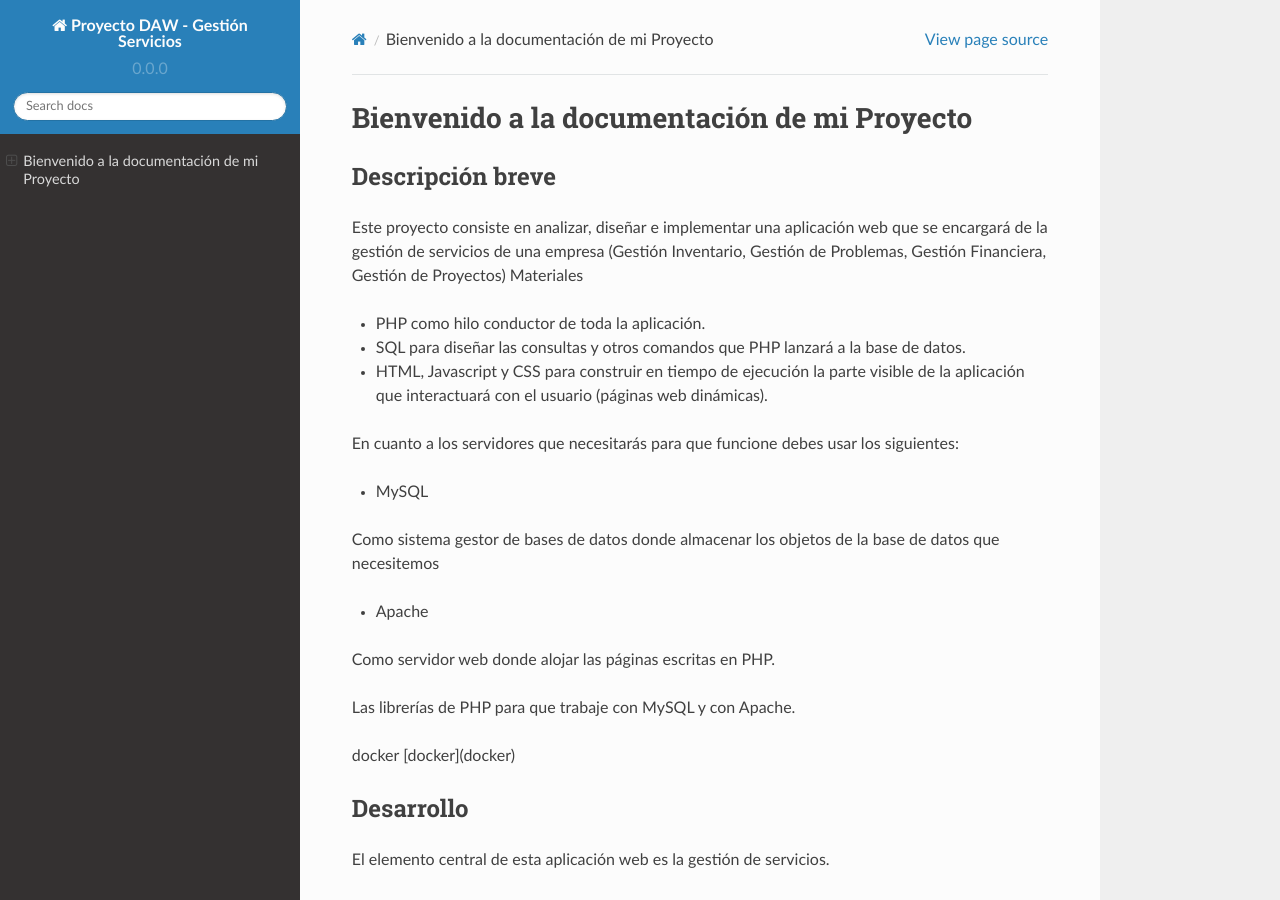
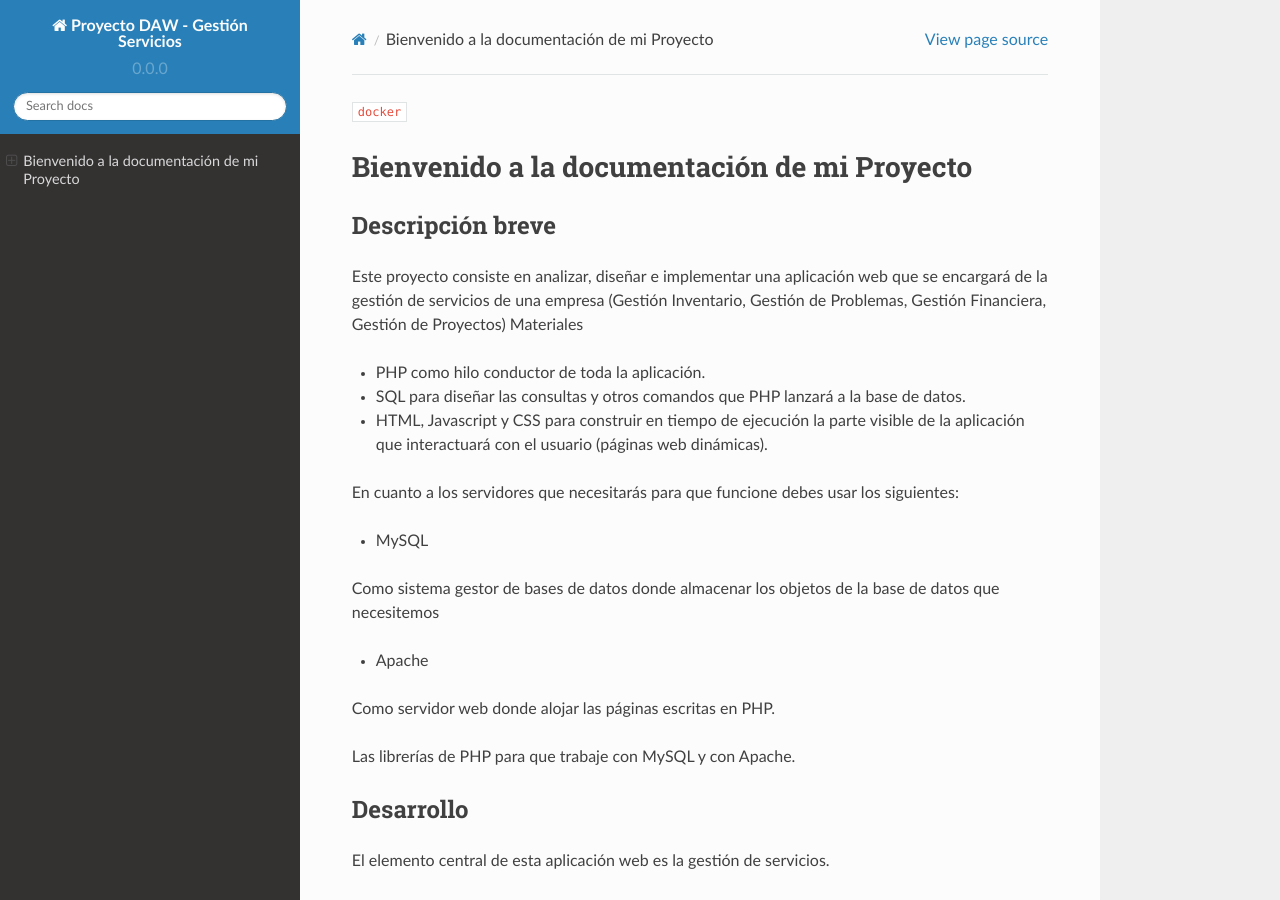
Before and after one commit to flesi/proyecto_DAW, a Sphinx documentation site: the page built from docs/source/index.rst, in a window 1280 px wide and 900 px high. Built offline with Sphinx 7.4.7 and the Read the Docs theme 2.0.0, drawn with Linux system fonts in a browser that asks for light colours; cross-references to code outside the pages are shown as plain code.

Commit message:
Update index.rst

```diff
--- a/docs/source/index.rst
+++ b/docs/source/index.rst
@@ -28,7 +30,7 @@
 
 Las librerías de PHP para que trabaje con MySQL y con Apache.
 
-docker [docker](docker)
+
 
 
 Desarrollo
```
Also changed, not shown: other parts of docs/source/index.rst (+2 -0 lines).
